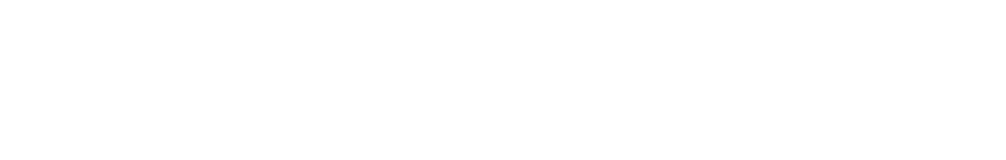
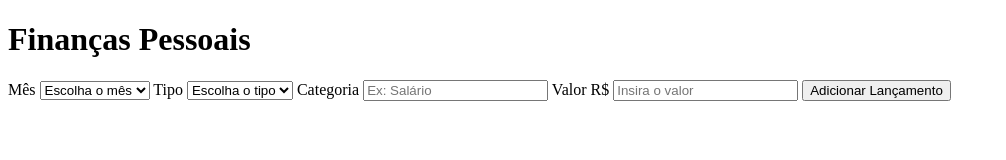
Before and after one commit to cortelucas/branas.io, a plain HTML site: page hello-world/index.html in a window 1280 px wide. Shown: the whole page, without its empty margins (0-1006 px from the left). Drawn offline with Linux system fonts and the light colour scheme.

Commit message:
novos tags

```diff
--- a/hello-world/index.html
+++ b/hello-world/index.html
@@ -1,13 +1,61 @@
 <!DOCTYPE html>
 <html lang="pt-BR">
+
 <head>
     <meta charset="UTF-8">
     <meta http-equiv="X-UA-Compatible" content="IE=edge">
     <meta name="viewport" content="width=device-width, initial-scale=1.0">
     <title>Hello World</title>
     <link rel="icon" type="image/x-icon" href="/images/favicon.ico">
+    <script type="module" src="/src/js/main.js"></script>
 </head>
+
 <body>
-    <script type="module" src="/src/js/main.js"></script>
+    <header>
+        <h1>Finanças Pessoais</h1>
+    </header>
+    <section>
+        <div>
+            <form>
+                <label for="">
+                    Mês
+                    <select name="months" id="months">
+                        <option>Escolha o mês</option>
+                        <option value="Janeiro">Janeiro</option>
+                        <option value="Fevereiro">Fevereiro</option>
+                        <option value="Março">Março</option>
+                        <option value="Abril">Abril</option>
+                        <option value="Maio">Maio</option>
+                        <option value="Junho">Junho</option>
+                        <option value="Julho">Julho</option>
+                        <option value="Agosto">Agosto</option>
+                        <option value="Setembro">Setembro</option>
+                        <option value="Outubro">Outubro</option>
+                        <option value="Novembro">Novembro</option>
+                        <option value="Dezembro">Dezembro</option>
+                    </select>
+                </label>
+                <label for="type">
+                    Tipo
+                    <select name="type" id="type">
+                        <option>Escolha o tipo</option>
+                        <option value="receita">Receita</option>
+                        <option value="despesa">Despesa</option>
+                    </select>
+                </label>
+                <label for="category">
+                    Categoria
+                    <input type="text" id="category" placeholder="Ex: Salário">
+                </label>
+                <label for="value">
+                    Valor R$
+                    <input type="number" id="value" placeholder="Insira o valor">
+                </label>
+                <input type="button" id="addFinancialRelease" value="Adicionar Lançamento">
+            </form>
+        </div>
+        <div id="app"></div>
+    </section>
 </body>
+
 </html>
```
